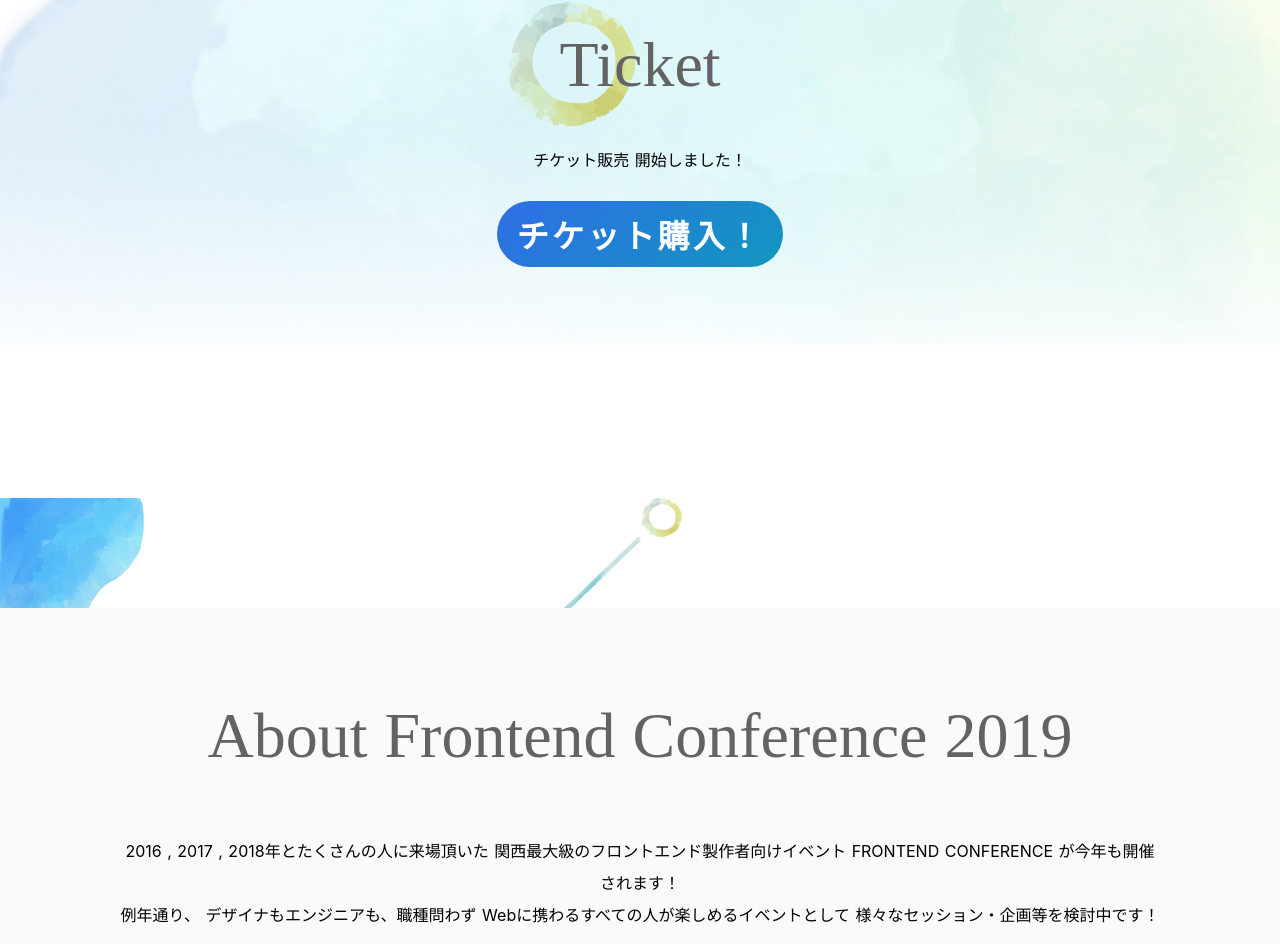
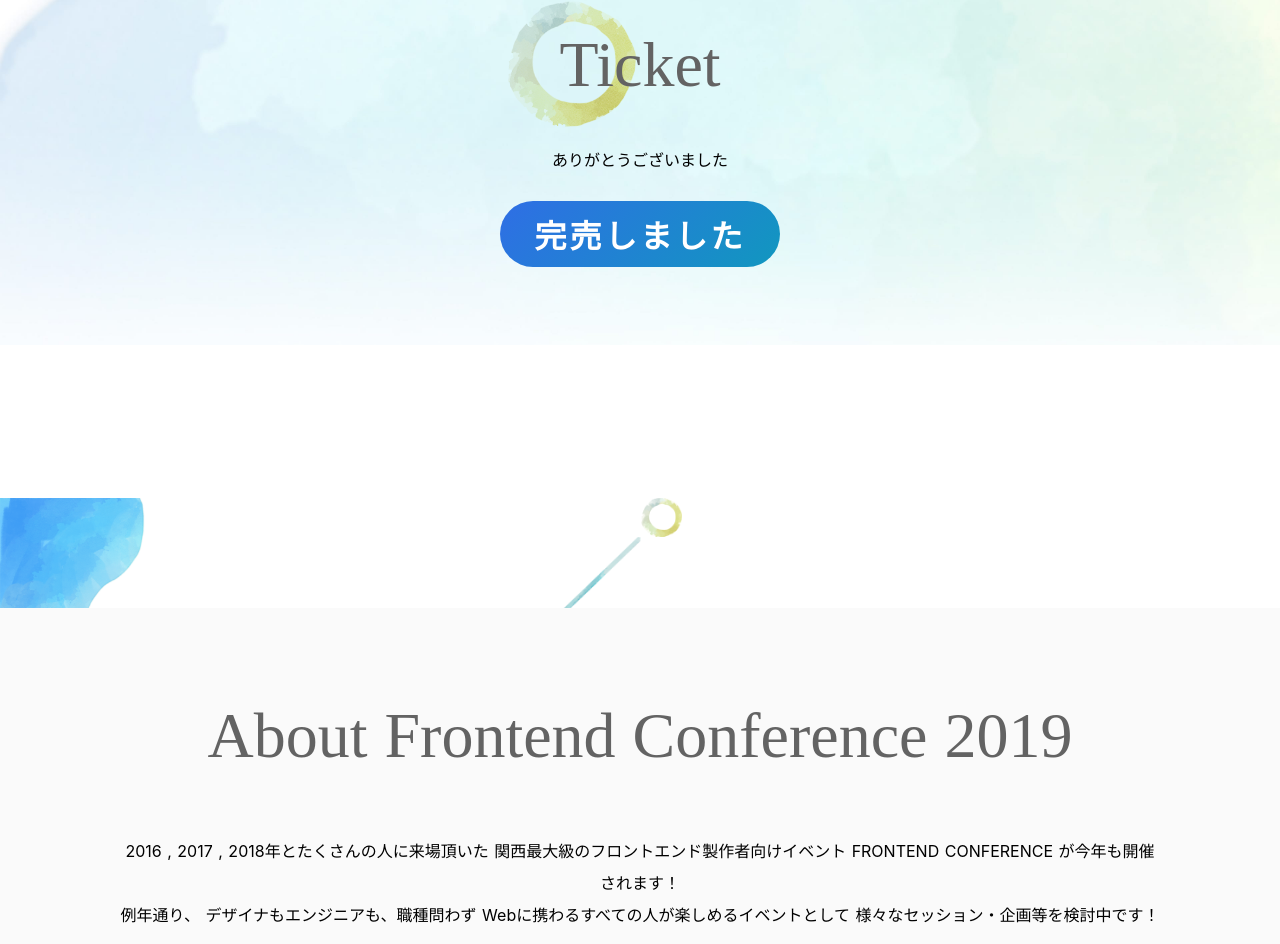
Before and after one commit to kfug/frontconf2019, a Nuxt app: page / in a window 1280 px wide. Shown: the part 996-1940 px from the top of the page. Built offline with nearby package versions, Linux system fonts and the light colour scheme.

Commit message:
Ticketセクション　チケット完売時の仮表示の作成

```diff
--- a/components/top/Ticket.vue
+++ b/components/top/Ticket.vue
@@ -7,14 +7,24 @@
             Ticket
           </h1>
           <p class="p-ticket__description">
-            チケット販売<br class="p-sp" />
-            開始しました！
+            <span v-if="soldOut">
+              ありがとうございました
+            </span>
+            <span v-else>
+              チケット販売<br class="p-sp" />
+              開始しました！
+            </span>
           </p>
           <a
             class="p-ticket__btn"
             href="#" target="_blank"
           >
-            チケット購入！
+            <span v-if="soldOut">
+              完売しました
+            </span>
+            <span v-else>
+              チケット購入！
+            </span>
           </a>
         </div>
       </div>
@@ -24,7 +34,12 @@
 
 <script>
   export default {
-    name: "Ticket.vue"
+    name: "Ticket.vue",
+    data() {
+      return {
+        soldOut: true
+      }
+    }
   }
 </script>
 
```
